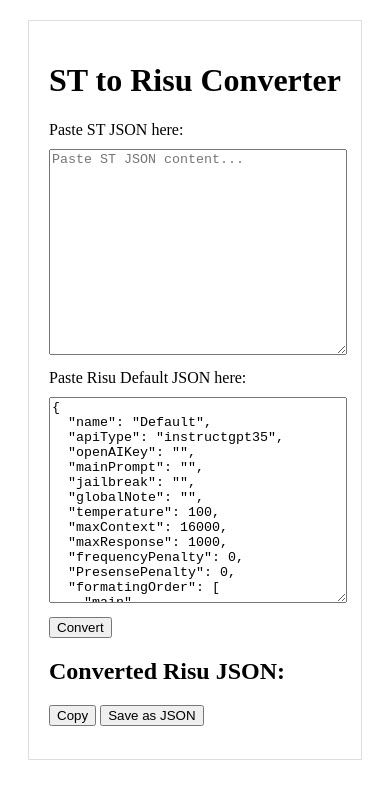
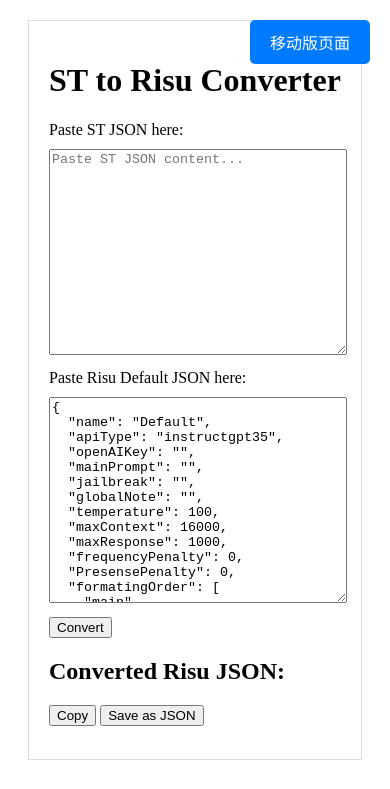
Before and after one commit to fatsnk/legendary-pancake, a website: page index.html in a window 390 px wide. Shown: the top 789 px of the page. Drawn offline with Linux system fonts and the light colour scheme.

Commit message:
Update index.html
add a link to mobile page

```diff
--- a/index.html
+++ b/index.html
@@ -11,9 +11,30 @@
         .output { margin-top: 20px; }
         pre { white-space: pre-wrap; }
         .tool-section { margin-bottom: 30px; padding: 20px; border: 1px solid #ddd; }
+                /* 让链接浮动到右上角 */
+        .top-right-link {
+            position: fixed;
+            top: 20px;
+            right: 20px;
+            background-color: #007bff;
+            color: white;
+            padding: 10px 20px;
+            text-decoration: none;
+            border-radius: 5px;
+            font-size: 16px;
+        }
+
+        /* 鼠标悬停时改变颜色 */
+        .top-right-link:hover {
+            background-color: #0056b3;
+        }
     </style>
 </head>
 <body>
+    <!-- 页面右上角的链接 -->
+    <a href="./mobile.html" class="top-right-link" target="_blank">
+        移动版页面
+    </a>
     <div class="container">
         <div class="tool-section">
             <h1>ST to Risu Converter</h1>
```
